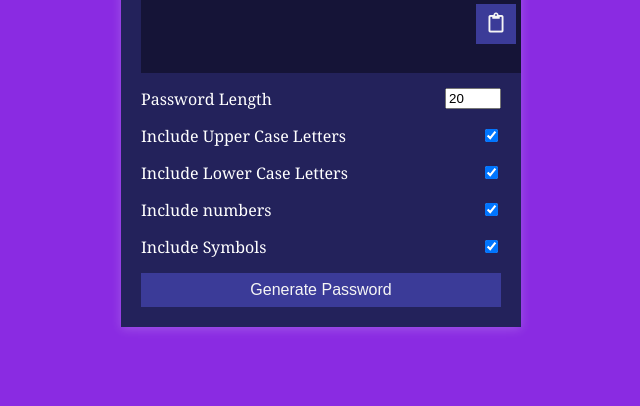
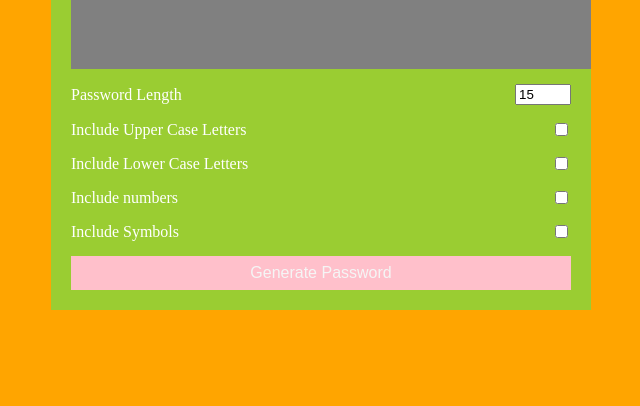
Before and after one commit to tasnim123/03_Password-Generator, a plain HTML site: page index.html in a window 1280 px wide. Shown: the part 414-820 px from the top of the page, without its empty margins (319-959 px from the left). Drawn offline with Linux system fonts and the light colour scheme.

Commit message:
Completely given new look for the container

```diff
--- a/index.html
+++ b/index.html
@@ -22,34 +22,31 @@
       <h2>Password Generator</h2>
       <div class="result-container">
         <span id="result"></span>
-        <button class="btn" id="clipboard">
-        <i class="far fa-clipboard"></i></button>
       </div>
       <div class="settings">
         <div class="setting">
           <label>Password Length</label>
-          <input type="number" id="length" min="4" max="20" value="20" />
+          <input type="number" id="length" min="4" max="15" value="15" />
         </div>
         <div class="setting">
           <label>Include Upper Case Letters</label>
-          <input type="checkbox" id="uppercase" checked />
+          <input type="checkbox" id="uppercase"  />
         </div>
         <div class="setting">
           <label>Include Lower Case Letters</label>
-          <input type="checkbox" id="lowercase" checked />
+          <input type="checkbox" id="lowercase" />
         </div>
         <div class="setting">
           <label>Include numbers</label>
-          <input type="checkbox" id="number" checked />
+          <input type="checkbox" id="number" />
         </div>
         <div class="setting">
           <label>Include Symbols</label>
-          <input type="checkbox" id="symbol" checked />
+          <input type="checkbox" id="symbol" />
         </div>
       </div>
       <button class="btn btn-large" id="generate">Generate Password</button>
     </div>
-    <!-- script here  -->
     <script src="script.js"></script>
   </body>
 </html>
--- a/style.css
+++ b/style.css
@@ -1,37 +1,35 @@
 body {
-  background-color: blueviolet;
+  background-color: orange;
   color: White;
-  font-family: Georgia, 'Times New Roman', Times, serif;
+  font-family: 'Times New Roman', Times, serif;
   display: flex;
   flex-direction: column;
   align-items: center;
   justify-content: center;
   margin: 0;
   height: 100vh;
-  overflow: hidden;
-  padding: 10px;
+  padding: 8px;
 }
 
 h2 {
-  margin: 10px 0 20px;
+  margin: 10px 30px;
   text-align: center;
 }
 
 .container {
-  background-color: #23225b;
-  box-shadow: 0px 2px 10px rgba(255, 255, 255, 0.2);
+  background-color: yellowgreen;
   padding: 20px;
-  width: 360px;
+  width: 500px;
   max-width: 100%;
 }
 
 .result-container {
-  background-color: rgba(0, 0, 0, 0.4);
+  background-color: grey;
   display: flex;
   justify-content: flex-start;
   align-items: center;
   position: relative;
-  font-size: 18x;
+  font-size: 15px;
   letter-spacing: 1px;
   padding: 12px 10px;
   height: 50px;
@@ -46,7 +44,7 @@ h2 {
 .result-container .btn {
   position: absolute;
   top: 5px;
-  right: 5px;
+  right: 10px;
   width: 40px;
   height: 40px;
   font-size: 20px;
@@ -54,7 +52,7 @@ h2 {
 
 .btn {
   border: none;
-  background-color: #3b3b98;
+  background-color: pink;
   color: whitesmoke;
   font-size: 16px;
   padding: 8px 12px;
```
